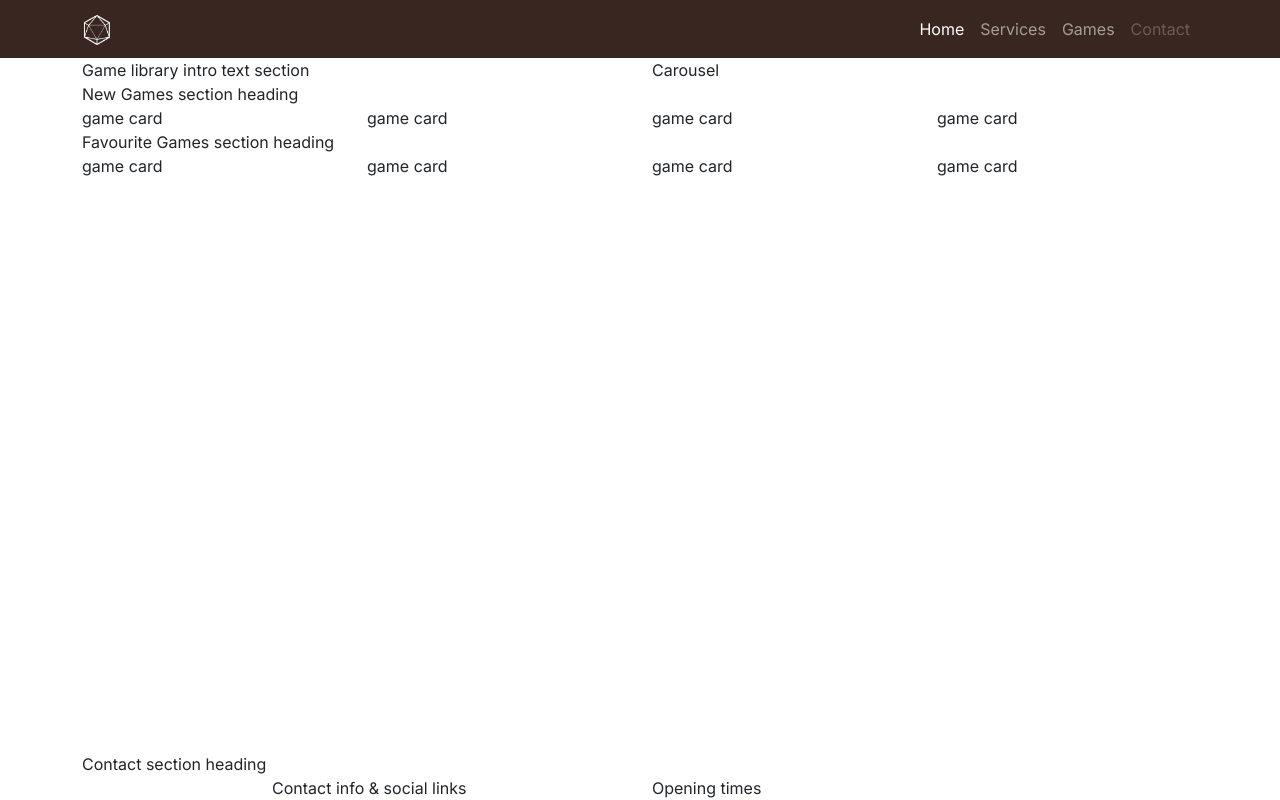
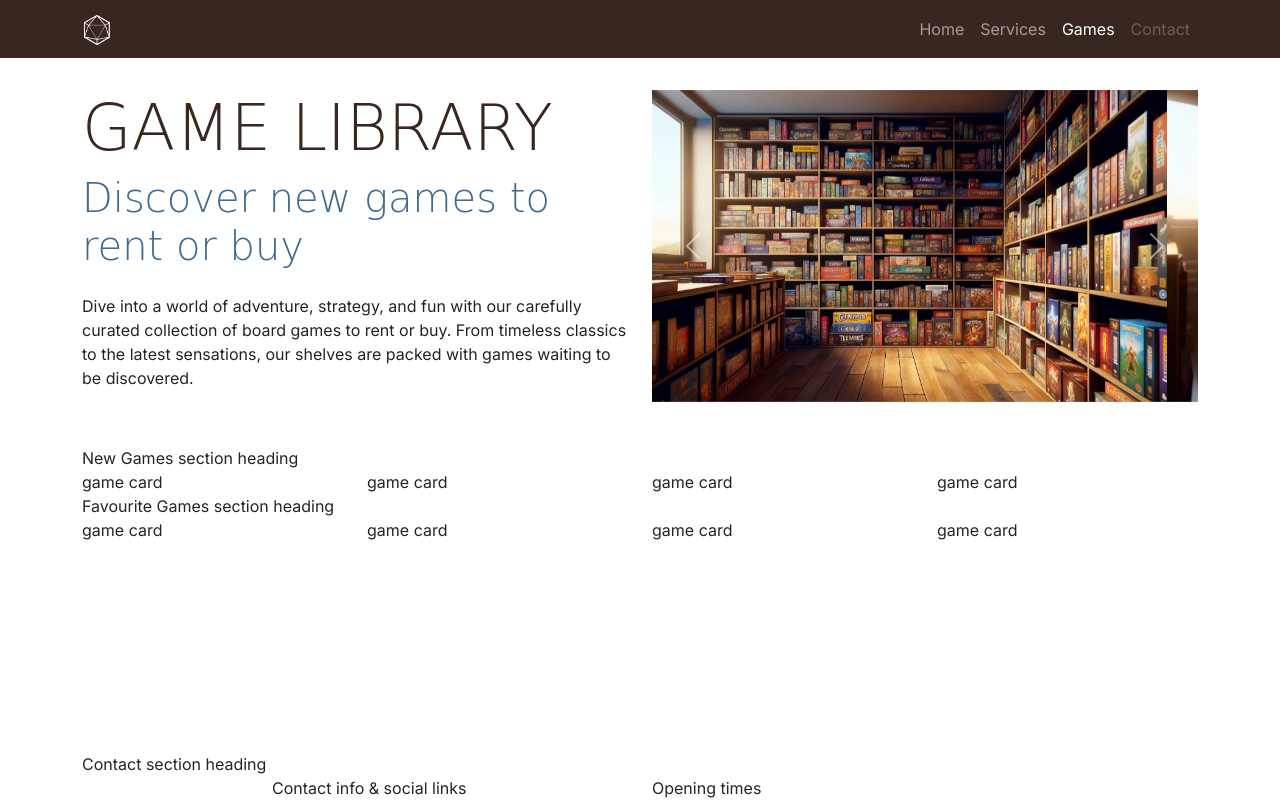
Before and after one commit to benwade37/BoardwalkGames2, a plain HTML site: page game-library.html in a window 1280 px wide. Drawn offline with nearby package versions, Linux system fonts and the light colour scheme; a web font is replaced by a local one.

Commit message:
update games section

```diff
--- a/game-library.html
+++ b/game-library.html
@@ -39,13 +39,13 @@
           <div class="collapse navbar-collapse" id="navbarNav">
             <ul class="navbar-nav ms-auto">
               <li class="nav-item">
-                <a class="nav-link active" aria-current="page" href="index.html">Home</a>
+                <a class="nav-link" href="index.html">Home</a>
               </li>
               <li class="nav-item">
                 <a class="nav-link" href="#">Services</a>
               </li>
               <li class="nav-item">
-                <a class="nav-link" href="game-library.html">Games</a>
+                <a class="nav-link active" aria-current="page" href="game-library.html">Games</a>
               </li>
               <li class="nav-item">
                 <a class="nav-link disabled" href="#">Contact</a>
@@ -54,13 +54,49 @@
           </div>
         </div>
       </nav>
-      <header class="container">
+      <header id="header" class="container section">
         <div class="row">
-            <div class="col-12 col-xl-6">Game library intro text section</div>
-            <div class="col-12 col-xl-6">Carousel</div>
+            <div class="col-12 col-xl-6 text-center text-xl-start">
+                <h1 class="display-3">Game library</h1>
+                <p class="lead display-6 sub-heading-color">Discover new games to rent or buy</p>
+                <p class="my-4">Dive into a world of adventure, strategy, and fun with our carefully curated collection
+                    of board games to rent or buy. From timeless classics to the latest sensations, our shelves are
+                    packed with games waiting to be discovered.</p>
+            </div>
+            <div class="col-12 col-xl-6">
+                <div id="carouselExampleAutoplaying" class="carousel slide" data-bs-ride="carousel">
+                    <div class="carousel-inner">
+                        <div class="carousel-item active">
+                            <img src="assets/images/game-library-carousel-1.webp" class="d-block w-100"
+                                alt="Bookshelves filled with boardgames">
+                        </div>
+                        <div class="carousel-item">
+                            <img src="assets/images/game-library-carousel-2.webp" class="d-block w-100"
+                                alt="Bookshelves filled with boardgames">
+                        </div>
+                        <div class="carousel-item">
+                            <img src="assets/images/game-library-carousel-3.webp" class="d-block w-100"
+                                alt="Bookshelves filled with boardgames, one man is browsing the shelves">
+                        </div>
+                        <div class="carousel-item">
+                            <img src="assets/images/game-library-carousel-4.webp" class="d-block w-100"
+                                alt="8 board games stacked on top of each other">
+                        </div>
+                    </div>
+                    <button class="carousel-control-prev" type="button" data-bs-target="#carouselExampleAutoplaying"
+                        data-bs-slide="prev">
+                        <span class="carousel-control-prev-icon" aria-hidden="true"></span>
+                        <span class="visually-hidden">Previous</span>
+                    </button>
+                    <button class="carousel-control-next" type="button" data-bs-target="#carouselExampleAutoplaying"
+                        data-bs-slide="next">
+                        <span class="carousel-control-next-icon" aria-hidden="true"></span>
+                        <span class="visually-hidden">Next</span>
+                    </button>
+                </div>
+            </div>
         </div>
     </header>
-
     <!-- main element to hold all key sections of the game library page,
          it is not part of the grid structure -->
     <main>
```
